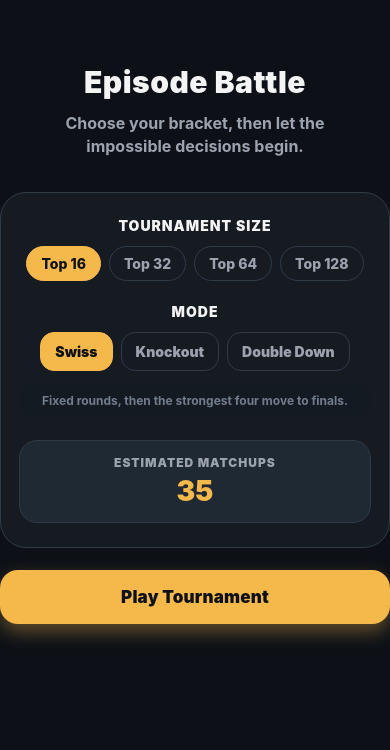
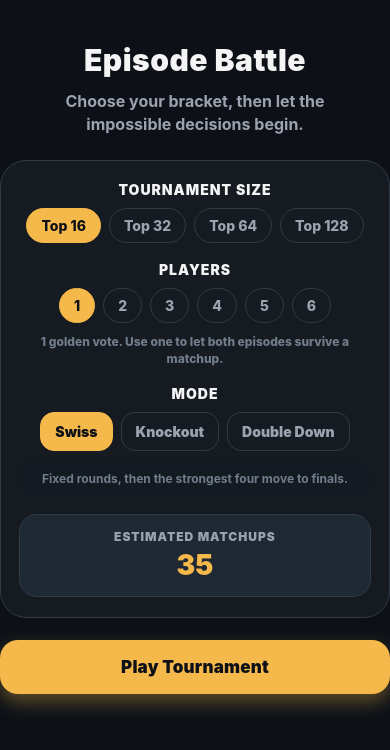
Before and after one commit to EbubekirErden/EpisodeBattle, a React Native app: screen / in a window 390 px wide. Shown: the top 750 px of the page. Built offline with nearby package versions, Linux system fonts and the light colour scheme.

Commit message:
feat: golden vote

```diff
--- a/App.tsx
+++ b/App.tsx
@@ -4,18 +4,31 @@ import { EPISODES } from "@/data/doctorwho/episodes";
 import { BattleScreen } from "@/screens/BattleScreen";
 import { ResultsScreen } from "@/screens/ResultsScreen";
 import { StartScreen } from "@/screens/StartScreen";
-import { createTournament, voteForWinner } from "@/tournament/engine";
+import {
+  createTournament,
+  voteForGoldenAdvance,
+  voteForWinner,
+} from "@/tournament/engine";
 import { Episode, TournamentMode, TournamentState } from "@/tournament/types";
 
 const POOL_SIZES = [16, 32, 64, 128];
+const PLAYER_COUNTS = [1, 2, 3, 4, 5, 6];
 const DEFAULT_POOL_SIZE = 16;
 const DEFAULT_MODE: TournamentMode = "swiss";
+const DEFAULT_PLAYER_COUNT = 1;
+
+type HistoryEntry = {
+  tournament: TournamentState;
+  goldenVotesRemaining: number;
+};
 
 export default function App() {
   const [poolSize, setPoolSize] = useState(DEFAULT_POOL_SIZE);
   const [mode, setMode] = useState<TournamentMode>(DEFAULT_MODE);
+  const [playerCount, setPlayerCount] = useState(DEFAULT_PLAYER_COUNT);
   const [tournament, setTournament] = useState<TournamentState | null>(null);
-  const [history, setHistory] = useState<TournamentState[]>([]);
+  const [goldenVotesRemaining, setGoldenVotesRemaining] = useState(0);
+  const [history, setHistory] = useState<HistoryEntry[]>([]);
 
   const episodeById = useMemo(() => {
     const map: Record<string, Episode> = {};
@@ -29,15 +42,32 @@ export default function App() {
 
   function startTournament() {
     setTournament(createTournament(EPISODES, poolSize, mode));
+    setGoldenVotesRemaining(playerCount);
     setHistory([]);
   }
 
   function handleVote(winnerId: string) {
     if (!tournament) return;
 
-    setHistory((previous) => [...previous, tournament]);
+    setHistory((previous) => [
+      ...previous,
+      { tournament, goldenVotesRemaining },
+    ]);
     setTournament((current) =>
       current ? voteForWinner(current, winnerId) : current
+    );
+  }
+
+  function handleGoldenVote() {
+    if (!tournament || goldenVotesRemaining <= 0) return;
+
+    setHistory((previous) => [
+      ...previous,
+      { tournament, goldenVotesRemaining },
+    ]);
+    setGoldenVotesRemaining((previous) => Math.max(0, previous - 1));
+    setTournament((current) =>
+      current ? voteForGoldenAdvance(current) : current
     );
   }
 
@@ -45,8 +75,9 @@ export default function App() {
     setHistory((previous) => {
       if (previous.length === 0) return previous;
 
-      const lastState = previous[previous.length - 1];
-      setTournament(lastState);
+      const lastEntry = previous[previous.length - 1];
+      setTournament(lastEntry.tournament);
+      setGoldenVotesRemaining(lastEntry.goldenVotesRemaining);
 
       return previous.slice(0, -1);
     });
@@ -54,6 +85,7 @@ export default function App() {
 
   function returnToSetup() {
     setTournament(null);
+    setGoldenVotesRemaining(0);
     setHistory([]);
   }
 
@@ -62,8 +94,11 @@ export default function App() {
       <StartScreen
         poolSize={poolSize}
         poolSizes={POOL_SIZES}
+        playerCount={playerCount}
+        playerCounts={PLAYER_COUNTS}
         mode={mode}
         onSelectPoolSize={setPoolSize}
+        onSelectPlayerCount={setPlayerCount}
         onSelectMode={setMode}
         onPlay={startTournament}
       />
@@ -86,8 +121,10 @@ export default function App() {
       episodeById={episodeById}
       poolSize={poolSize}
       mode={mode}
+      goldenVotesRemaining={goldenVotesRemaining}
       historyLength={history.length}
       onVote={handleVote}
+      onGoldenVote={handleGoldenVote}
       onUndo={undo}
       onRestart={startTournament}
       onNewTournament={returnToSetup}
--- /dev/null
+++ b/src/components/PlayerSelector.tsx
@@ -0,0 +1,40 @@
+import { Text, TouchableOpacity, View } from "react-native";
+
+import { styles } from "@/styles/appStyles";
+
+type PlayerSelectorProps = {
+  playerCounts: number[];
+  selectedPlayerCount: number;
+  onSelectPlayerCount: (playerCount: number) => void;
+};
+
+export function PlayerSelector({
+  playerCounts,
+  selectedPlayerCount,
+  onSelectPlayerCount,
+}: PlayerSelectorProps) {
+  return (
+    <View style={styles.poolSelector}>
+      {playerCounts.map((playerCount) => {
+        const isActive = selectedPlayerCount === playerCount;
+
+        return (
+          <TouchableOpacity
+            key={playerCount}
+            style={[styles.poolButton, isActive && styles.poolButtonActive]}
+            onPress={() => onSelectPlayerCount(playerCount)}
+          >
+            <Text
+              style={[
+                styles.poolButtonText,
+                isActive && styles.poolButtonTextActive,
+              ]}
+            >
+              {playerCount}
+            </Text>
+          </TouchableOpacity>
+        );
+      })}
+    </View>
+  );
+}
--- a/src/screens/BattleScreen.tsx
+++ b/src/screens/BattleScreen.tsx
@@ -15,8 +15,10 @@ type BattleScreenProps = {
   episodeById: Record<string, Episode>;
   poolSize: number;
   mode: TournamentMode;
+  goldenVotesRemaining: number;
   historyLength: number;
   onVote: (winnerId: string) => void;
+  onGoldenVote: () => void;
   onUndo: () => void;
   onRestart: (poolSize?: number, mode?: TournamentMode) => void;
   onNewTournament: () => void;
@@ -27,8 +29,10 @@ export function BattleScreen({
   episodeById,
   poolSize,
   mode,
+  goldenVotesRemaining,
   historyLength,
   onVote,
+  onGoldenVote,
   onUndo,
   onRestart,
   onNewTournament,
@@ -86,6 +90,22 @@ export function BattleScreen({
         <Text style={styles.progressText}>
           {getProgressText(tournament)}
         </Text>
+
+        <TouchableOpacity
+          style={[
+            styles.goldenVoteButton,
+            goldenVotesRemaining === 0 && styles.disabled,
+          ]}
+          onPress={() => {
+            setIsConfirmingNewTournament(false);
+            onGoldenVote();
+          }}
+          disabled={goldenVotesRemaining === 0}
+        >
+          <Text style={styles.goldenVoteButtonText}>
+            Golden Vote ({goldenVotesRemaining} left)
+          </Text>
+        </TouchableOpacity>
 
         <TouchableOpacity
           style={[
--- a/src/screens/StartScreen.tsx
+++ b/src/screens/StartScreen.tsx
@@ -1,6 +1,13 @@
-import { SafeAreaView, Text, TouchableOpacity, View } from "react-native";
+import {
+  SafeAreaView,
+  ScrollView,
+  Text,
+  TouchableOpacity,
+  View,
+} from "react-native";
 
 import { ModeSelector } from "@/components/ModeSelector";
+import { PlayerSelector } from "@/components/PlayerSelector";
 import { PoolSelector } from "@/components/PoolSelector";
 import { styles } from "@/styles/appStyles";
 import { TournamentMode } from "@/tournament/types";
@@ -8,8 +15,11 @@ import { TournamentMode } from "@/tournament/types";
 type StartScreenProps = {
   poolSize: number;
   poolSizes: number[];
+  playerCount: number;
+  playerCounts: number[];
   mode: TournamentMode;
   onSelectPoolSize: (poolSize: number) => void;
+  onSelectPlayerCount: (playerCount: number) => void;
   onSelectMode: (mode: TournamentMode) => void;
   onPlay: () => void;
 };
@@ -17,8 +27,11 @@ type StartScreenProps = {
 export function StartScreen({
   poolSize,
   poolSizes,
+  playerCount,
+  playerCounts,
   mode,
   onSelectPoolSize,
+  onSelectPlayerCount,
   onSelectMode,
   onPlay,
 }: StartScreenProps) {
@@ -26,6 +39,10 @@ export function StartScreen({
 
   return (
     <SafeAreaView style={styles.screen}>
+      <ScrollView
+        contentContainerStyle={styles.startContent}
+        showsVerticalScrollIndicator={false}
+      >
         <View style={styles.startHero}>
           <Text style={styles.appTitle}>Episode Battle</Text>
           <Text style={styles.startSubtitle}>
@@ -41,6 +58,19 @@ export function StartScreen({
               selectedPoolSize={poolSize}
               onSelectSize={onSelectPoolSize}
             />
+          </View>
+
+          <View style={styles.setupGroup}>
+            <Text style={styles.setupLabel}>Players</Text>
+            <PlayerSelector
+              playerCounts={playerCounts}
+              selectedPlayerCount={playerCount}
+              onSelectPlayerCount={onSelectPlayerCount}
+            />
+            <Text style={styles.setupHint}>
+              {playerCount} golden vote{playerCount === 1 ? "" : "s"}.
+              Use one to let both episodes survive a matchup.
+            </Text>
           </View>
 
           <View style={styles.setupGroup}>
@@ -60,6 +90,7 @@ export function StartScreen({
         <TouchableOpacity style={styles.playButton} onPress={onPlay}>
           <Text style={styles.playButtonText}>Play Tournament</Text>
         </TouchableOpacity>
+      </ScrollView>
     </SafeAreaView>
   );
 }
--- a/src/styles/appStyles.ts
+++ b/src/styles/appStyles.ts
@@ -18,6 +18,10 @@ export const styles = StyleSheet.create({
     letterSpacing: 0.5,
   },
 
+  startContent: {
+    paddingBottom: 22,
+  },
+
   roundTitle: {
     color: colors.accent,
     fontSize: 15,
@@ -30,8 +34,8 @@ export const styles = StyleSheet.create({
   },
 
   startHero: {
-    marginTop: 56,
-    marginBottom: 34,
+    marginTop: 34,
+    marginBottom: 24,
     alignItems: "center",
   },
 
@@ -50,13 +54,13 @@ export const styles = StyleSheet.create({
     borderRadius: 26,
     borderWidth: 1,
     borderColor: colors.border,
-    paddingVertical: 24,
+    paddingVertical: 20,
     paddingHorizontal: 18,
-    gap: 22,
+    gap: 18,
   },
 
   setupGroup: {
-    gap: 12,
+    gap: 10,
   },
 
   setupLabel: {
@@ -66,6 +70,14 @@ export const styles = StyleSheet.create({
     letterSpacing: 1,
     textAlign: "center",
     textTransform: "uppercase",
+  },
+
+  setupHint: {
+    color: colors.subtle,
+    fontSize: 12,
+    fontWeight: "800",
+    textAlign: "center",
+    lineHeight: 17,
   },
 
   matchupEstimateBox: {
@@ -241,6 +253,20 @@ export const styles = StyleSheet.create({
 
   secondaryButtonText: {
     color: colors.text,
+    fontWeight: "900",
+  },
+
+  goldenVoteButton: {
+    borderWidth: 1,
+    borderColor: colors.accent,
+    paddingVertical: 10,
+    borderRadius: 14,
+    alignItems: "center",
+    backgroundColor: colors.goldenVoteSurface,
+  },
+
+  goldenVoteButtonText: {
+    color: colors.accent,
     fontWeight: "900",
   },
 
--- a/src/styles/colors.ts
+++ b/src/styles/colors.ts
@@ -10,6 +10,7 @@ export const colors = {
   subtle: "#727d8c",
 
   accent: "#f5b84b",
+  goldenVoteSurface: "#241d10",
   topAccent: "#60a5fa",
   topGlowSurface: "#10233f",
   bottomAccent: "#f97316",
```
Also changed, not shown: src/tournament/engine.ts (+57 -7 lines). Lines whose indentation alone changed are shown as unchanged.
